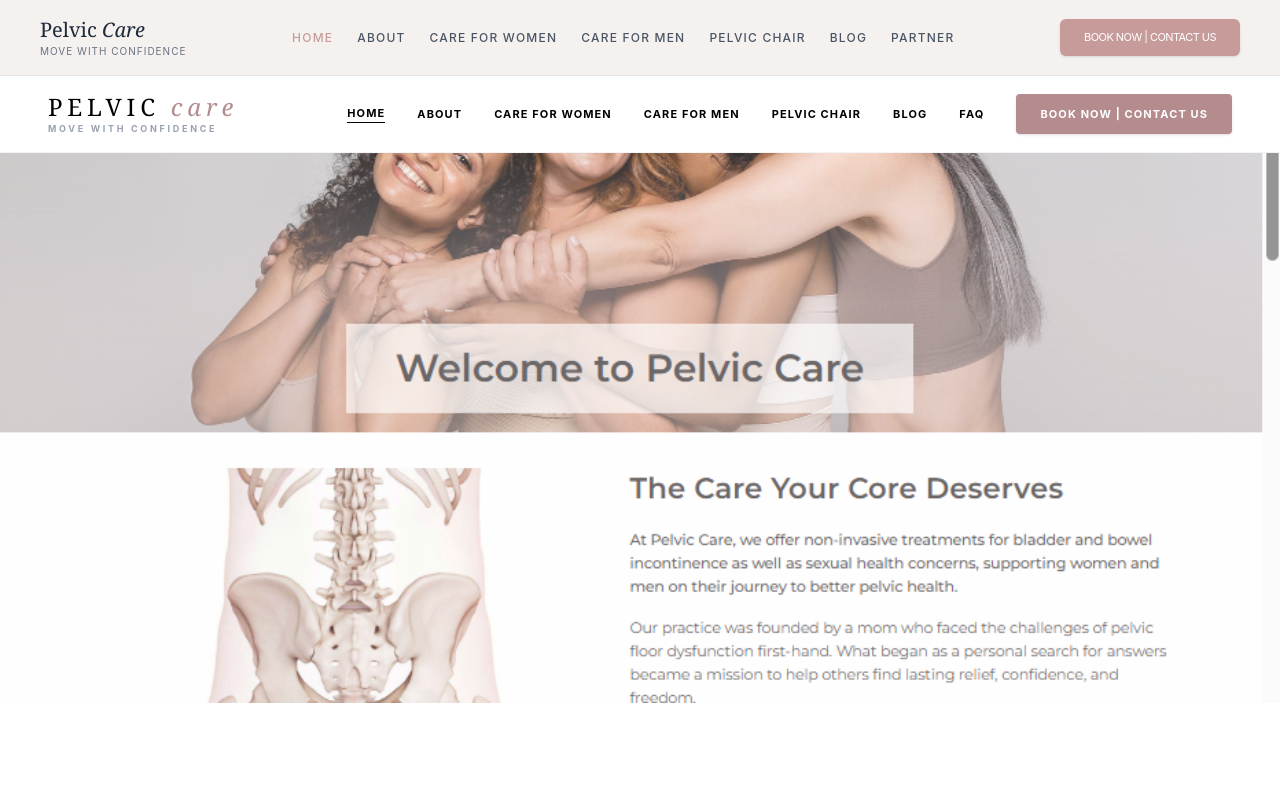
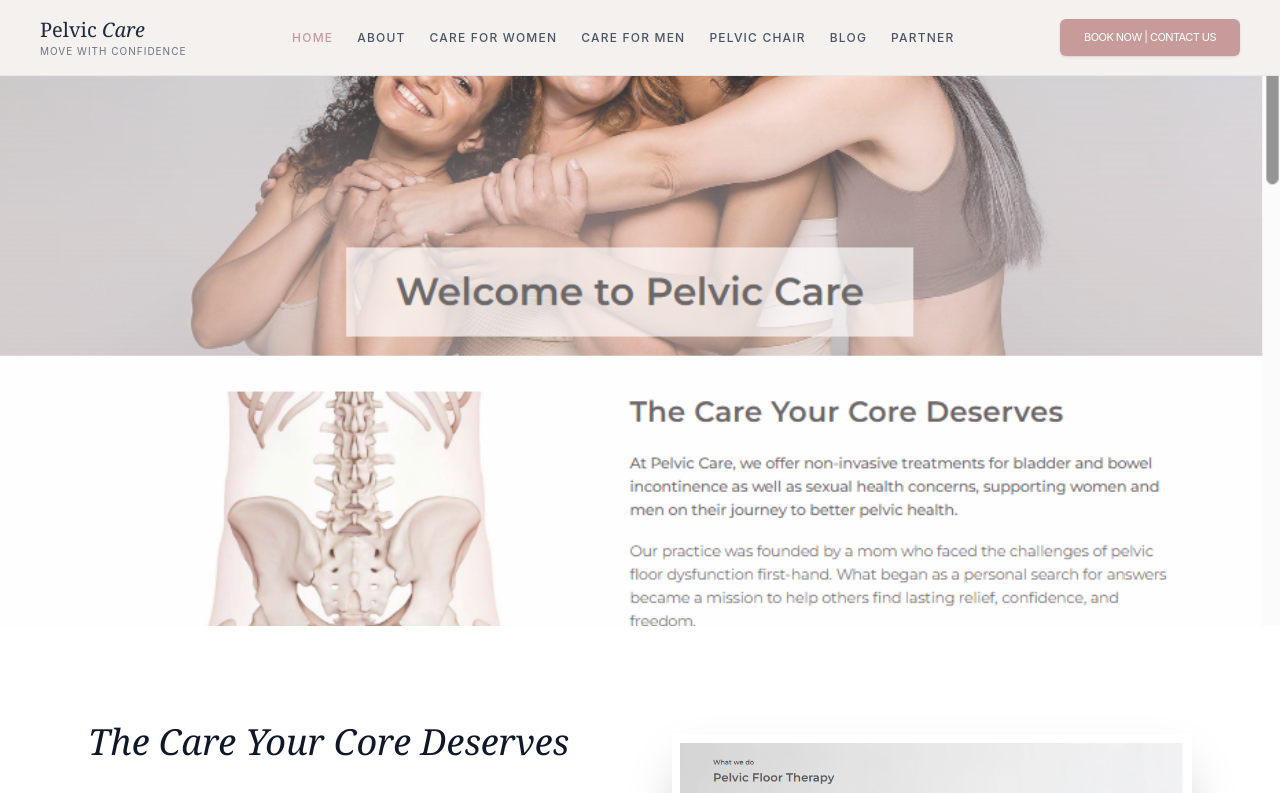
Before and after one commit to Matuku45/pelviccare, a React (Vite) app: page / in a window 1280 px wide. Shown: the top 793 px of the page. Built offline with nearby package versions, Linux system fonts and the light colour scheme.

Commit message:
removed the  nav of the header at the home component

```diff
--- a/src/Pages/Home.jsx
+++ b/src/Pages/Home.jsx
@@ -64,33 +64,7 @@ const Home = () => {
   return (
     <div className="min-h-screen bg-white font-sans text-[#707070] selection:bg-[#b48c8e]/20">
 
-      {/* NAVIGATION */}
-      <nav className="sticky top-0 z-50 bg-white/95 backdrop-blur-sm border-b border-gray-100 px-6 md:px-12 py-4 flex justify-between items-center">
-        <div className="flex flex-col">
-          <Link to="/">
-            <h1 className="text-2xl font-serif tracking-[0.2em] text-black uppercase leading-tight">
-              Pelvic <span className="italic font-light lowercase text-[#b48c8e]">Care</span>
-            </h1>
-          </Link>
-          <p className="text-[9px] tracking-[0.3em] uppercase text-gray-400 font-bold">Move with confidence</p>
-        </div>
 
-        <div className="hidden lg:flex items-center gap-8 text-[11px] font-bold tracking-widest uppercase text-black">
-          <Link to="/" className={`transition-colors hover:text-[#b48c8e] ${isActive('/') ? 'border-b border-black' : ''}`}>Home</Link>
-          <Link to="/about" className={`transition-colors hover:text-[#b48c8e] ${isActive('/about') ? 'border-b border-black' : ''}`}>About</Link>
-          <Link to="/women" className={`transition-colors hover:text-[#b48c8e] ${isActive('/women') ? 'border-b border-black' : ''}`}>Care For Women</Link>
-          <Link to="/men" className={`transition-colors hover:text-[#b48c8e] ${isActive('/men') ? 'border-b border-black' : ''}`}>Care For Men</Link>
-          <Link to="/chair" className={`transition-colors hover:text-[#b48c8e] ${isActive('/chair') ? 'border-b border-black' : ''}`}>Pelvic Chair</Link>
-          <Link to="/blog" className={`transition-colors hover:text-[#b48c8e] ${isActive('/blog') ? 'border-b border-black' : ''}`}>Blog</Link>
-          <Link to="/faq" className={`transition-colors hover:text-[#b48c8e] ${isActive('/blog') ? 'border-b border-black' : ''}`}>FAQ</Link>
-          <Link to="/book">
-            <button className="bg-[#b48c8e] text-white px-6 py-3 hover:bg-[#a37b7d] transition-all shadow-sm rounded-sm">
-              BOOK NOW | CONTACT US
-            </button>
-          </Link>
-        </div>
-        <Menu className="lg:hidden text-black cursor-pointer" />
-      </nav>
 
       {/* HERO SECTION */}
       <section className="relative h-[550px] flex items-center justify-center bg-[#f8f5f2]">
```
